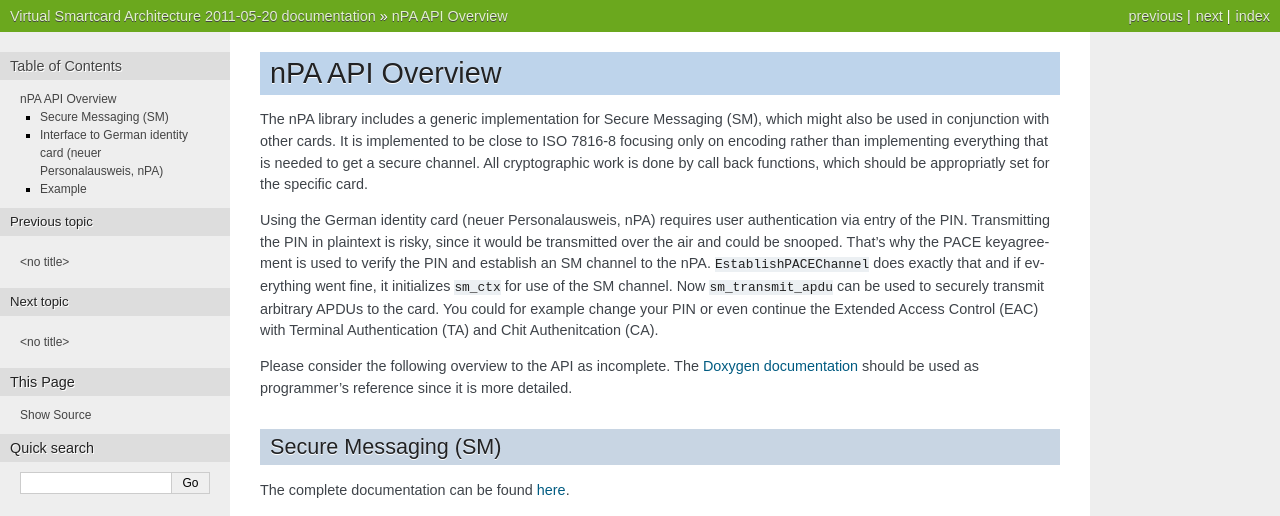
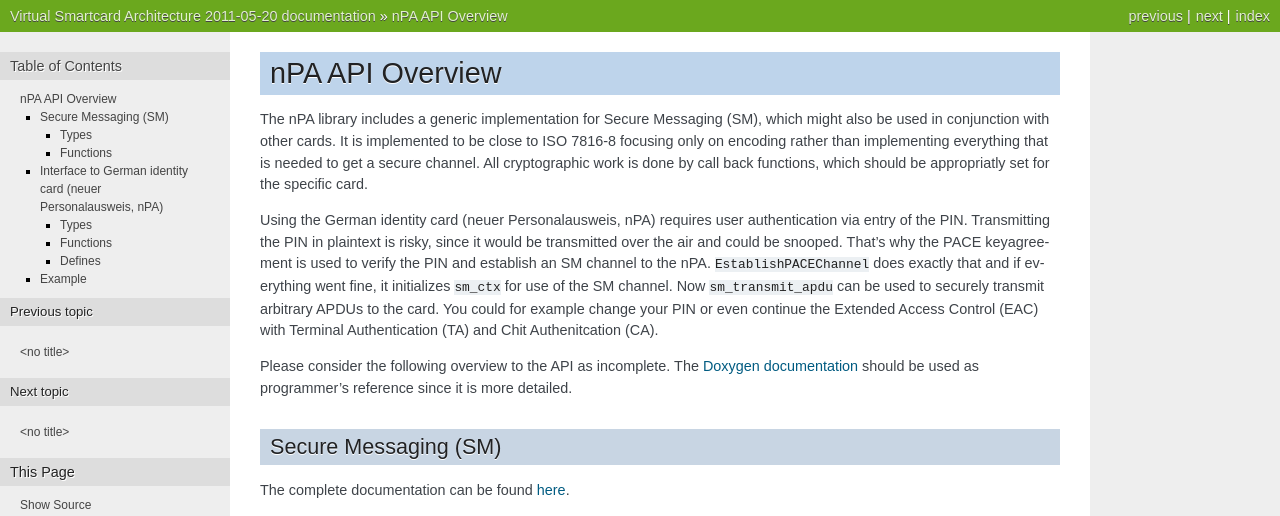
Before and after one commit to frankmorgner/vsmartcard, a Sphinx documentation site: the page built from doc/npaapi.rst, in a window 1280 px wide and 1400 px high. Shown: the top 516 px of the window. Built offline with Sphinx 7.4.7, drawn with Linux system fonts in a browser that asks for light colours; cross-references to code outside the pages are shown as plain code; some of the changed text lies outside the part shown; grey boxes are pictures that could not be loaded.

Commit message:
added more structure
git-svn-id: https://vsmartcard.svn.sourceforge.net/svnroot/vsmartcard@570 96b47cad-a561-4643-ad3b-153ac7d7599c

```diff
--- a/doc/npaapi.rst
+++ b/doc/npaapi.rst
@@ -33,7 +33,14 @@ Secure Messaging (SM)
 The complete documentation can be found `here
 <_static/doxygen-npa/group__sm.html>`_.
 
+-----
+Types
+-----
 .. doxygenstruct:: sm_ctx
+
+---------
+Functions
+---------
 .. doxygenfunction:: sm_transmit_apdu
 .. doxygenfunction:: sm_ctx_clear_free
 
@@ -44,10 +51,21 @@ Interface to German identity card (neuer Personalausweis, nPA)
 The complete documentation can be found `here
 <_static/doxygen-npa/group__npa.html>`_.
 
+-----
+Types
+-----
 .. doxygenstruct:: establish_pace_channel_input
 .. doxygenstruct:: establish_pace_channel_output
+
+---------
+Functions
+---------
 .. doxygenfunction:: EstablishPACEChannel
 .. doxygenfunction:: npa_reset_retry_counter
+
+-------
+Defines
+-------
 .. doxygendefine:: npa_change_pin
 .. doxygendefine:: npa_unblock_pin
 
```
